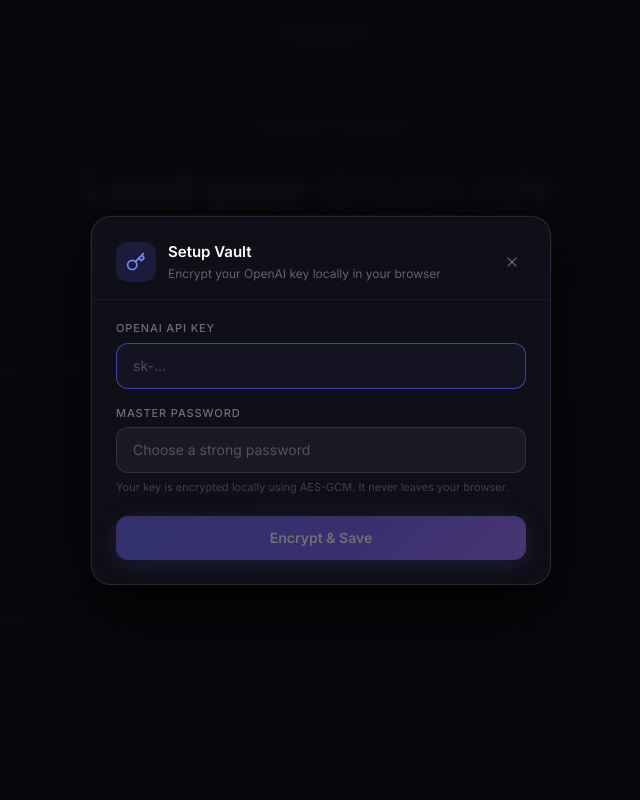
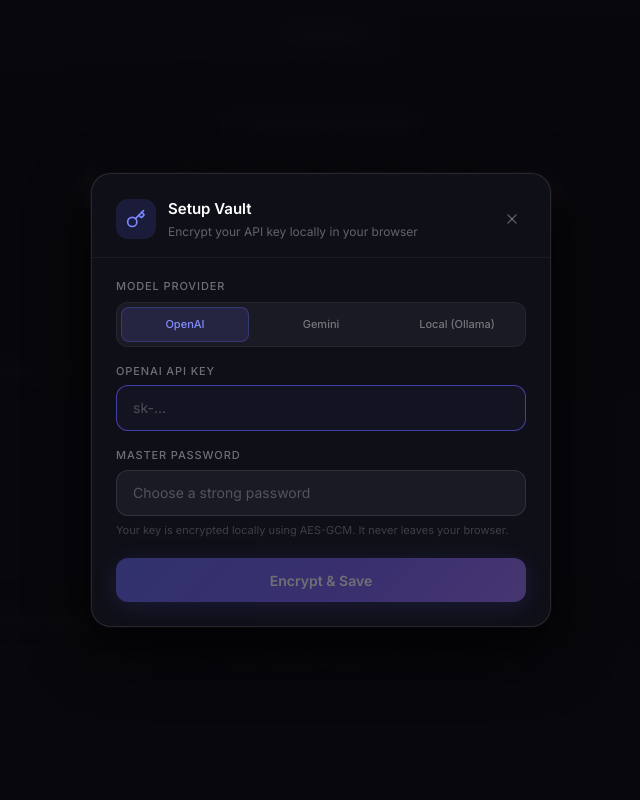
Before and after one commit to deyvisonpenha/smart_cv_generator, a Next.js app in the folder frontend/: page / in a window 1280 px wide. Both pictures are taken after a click on the button "Setup Vault". Shown: the top 800 px of the page, without its empty margins (319-959 px from the left). Built offline with nearby package versions, Linux system fonts and the light colour scheme.

Commit message:
feat: Implement multi-model provider selection for AI operations, including per-provider API key management and backend routing.

```diff
--- a/frontend/src/features/interview/InterviewScreen.tsx
+++ b/frontend/src/features/interview/InterviewScreen.tsx
@@ -25,7 +25,7 @@ function TypingIndicator() {
 }
 
 export function InterviewScreen() {
-    const { gaps, addUserAnswer, userAnswers, setGeneratedCV, setStage, setError, cvText, jobDescription, language } = useAppStore();
+    const { gaps, addUserAnswer, userAnswers, setGeneratedCV, setStage, setError, cvText, jobDescription, language, provider } = useAppStore();
     const { getKey } = useVault();
 
     const [currentQuestionIndex, setCurrentQuestionIndex] = useState(0);
@@ -60,15 +60,17 @@ export function InterviewScreen() {
 
     const handleGenerate = async () => {
         try {
+            setError(null);
             setIsGenerating(true);
-            const apiKey = getKey();
+            const apiKey = getKey(provider);
             if (!apiKey) console.warn("Generating without API Key — falling back to Local LLM (Ollama)");
             const result = await ApiClient.generateCV(
                 cvText,
                 jobDescription,
                 userAnswers,
                 apiKey,
-                language
+                language,
+                provider
             );
             setGeneratedCV(result);
             setStage('READY');
--- a/frontend/src/features/vault/VaultSettings.tsx
+++ b/frontend/src/features/vault/VaultSettings.tsx
@@ -2,6 +2,7 @@
 import { useState, useEffect } from 'react';
 import { createPortal } from 'react-dom';
 import { useVault } from '@/hooks/useVault';
+import { useAppStore } from '@/store/useAppStore';
 import { Lock, Unlock, Key, Trash2, ShieldCheck, X } from 'lucide-react';
 
 function cn(...classes: (string | undefined | false)[]) {
@@ -14,13 +15,14 @@ const inputClass = [
 ].join(' ');
 
 export function VaultSettings() {
-    const { isLocked, hasVault, saveKey, unlockVault, clearVault, error, init, isSettingsOpen, setSettingsOpen } = useVault();
+    const { isLocked, hasVault, saveKey, unlockVault, clearVault, error, init, isSettingsOpen, setSettingsOpen, lockVault } = useVault();
+    const { provider, setProvider } = useAppStore();
     const [password, setPassword] = useState('');
     const [apiKey, setApiKey] = useState('');
     const [isSetupMode, setIsSetupMode] = useState(false);
     const [mounted, setMounted] = useState(false);
 
-    useEffect(() => { init(); }, [init]);
+    useEffect(() => { init(provider); }, [init, provider]);
     useEffect(() => { setMounted(true); }, []);
 
     // Close on Escape
@@ -35,21 +37,34 @@ export function VaultSettings() {
     const close = () => { setSettingsOpen(false); setIsSetupMode(false); };
 
     const handleUnlock = async () => {
-        await unlockVault(password);
+        await unlockVault(password, provider);
         setPassword('');
         close();
     };
 
     const handleSave = async () => {
-        if (!password || !apiKey) return;
-        await saveKey(apiKey, password);
+        // Ollama doesn't need an API key
+        if (!password || (provider !== 'ollama' && !apiKey)) return;
+        const keyToSave = provider === 'ollama' ? 'ollama-placeholder' : apiKey;
+        await saveKey(keyToSave, password, provider);
         setPassword(''); setApiKey('');
         setIsSetupMode(false);
         close();
     };
 
+    const handleClear = () => {
+        clearVault(provider);
+    };
+
     // ── Badge trigger ───────────────────────────────────────────
-    const badge = !hasVault ? (
+    const badge = (provider === 'ollama') ? (
+        <button
+            className="flex items-center gap-1.5 px-3 py-1.5 rounded-full bg-indigo-500/10 border border-indigo-500/30 text-xs font-medium text-indigo-400"
+        >
+            <ShieldCheck className="w-3 h-3" />
+            Local Model
+        </button>
+    ) : !hasVault ? (
         <button
             onClick={open}
             className="flex items-center gap-1.5 px-3 py-1.5 rounded-full bg-white/5 border border-white/10 text-xs font-medium text-white/50 hover:text-white hover:border-white/20 transition-all"
@@ -78,14 +93,22 @@ export function VaultSettings() {
     // ── Modal title / icon ──────────────────────────────────────
     const title = !hasVault ? 'Setup Vault' : isLocked ? 'Unlock Vault' : 'Vault Active';
     const subtitle = !hasVault
-        ? 'Encrypt your OpenAI key locally in your browser'
+        ? 'Encrypt your API key locally in your browser'
         : isLocked
             ? 'Enter your master password to continue'
-            : 'Your API key is active for this session';
+            : 'Your credentials are active for this session';
 
     const TitleIcon = hasVault ? (isLocked ? Lock : Unlock) : Key;
     const iconBg = hasVault ? (isLocked ? 'bg-amber-500/15' : 'bg-emerald-500/15') : 'bg-indigo-500/15';
     const iconColor = hasVault ? (isLocked ? 'text-amber-400' : 'text-emerald-400') : 'text-indigo-400';
+
+    const providerOptions = [
+        { id: 'openai', label: 'OpenAI', placeholder: 'sk-...' },
+        { id: 'gemini', label: 'Gemini', placeholder: 'AIza...' },
+        { id: 'ollama', label: 'Local (Ollama)', placeholder: '' },
+    ];
+
+    const activeOption = providerOptions.find(o => o.id === provider) || providerOptions[0];
 
     // ── Modal (portal) ──────────────────────────────────────────
     const modal = isSettingsOpen && mounted && createPortal(
@@ -150,23 +173,58 @@ export function VaultSettings() {
                 <div style={{ padding: '20px 24px 24px' }}>
                     {!hasVault || isSetupMode ? (
                         <div style={{ display: 'flex', flexDirection: 'column', gap: '16px' }}>
-                            <div style={{ display: 'flex', flexDirection: 'column', gap: '6px' }}>
-                                <label style={{ fontSize: '11px', fontWeight: 500, color: 'rgba(255,255,255,0.4)', textTransform: 'uppercase', letterSpacing: '0.08em' }}>OpenAI API Key</label>
-                                <input className={inputClass} type="password" placeholder="sk-..." value={apiKey} onChange={e => setApiKey(e.target.value)} autoFocus />
+                            {/* Provider Selector */}
+                            <div style={{ display: 'flex', flexDirection: 'column', gap: '8px' }}>
+                                <label style={{ fontSize: '11px', fontWeight: 500, color: 'rgba(255,255,255,0.4)', textTransform: 'uppercase', letterSpacing: '0.08em' }}>Model Provider</label>
+                                <div style={{ display: 'grid', gridTemplateColumns: 'repeat(3, 1fr)', gap: '8px', padding: '4px', background: '#1a1a24', borderRadius: '12px', border: '1px solid rgba(255,255,255,0.05)' }}>
+                                    {providerOptions.map(opt => (
+                                        <button
+                                            key={opt.id}
+                                            onClick={() => setProvider(opt.id)}
+                                            style={{
+                                                padding: '8px 4px',
+                                                borderRadius: '8px',
+                                                fontSize: '11px',
+                                                fontWeight: 500,
+                                                cursor: 'pointer',
+                                                transition: 'all 0.2s',
+                                                background: provider === opt.id ? 'rgba(99,102,241,0.15)' : 'transparent',
+                                                color: provider === opt.id ? '#818cf8' : 'rgba(255,255,255,0.4)',
+                                                border: '1px solid',
+                                                borderColor: provider === opt.id ? 'rgba(99,102,241,0.3)' : 'transparent',
+                                            }}
+                                        >
+                                            {opt.label}
+                                        </button>
+                                    ))}
+                                </div>
                             </div>
+
+                            {provider !== 'ollama' && (
+                                <div style={{ display: 'flex', flexDirection: 'column', gap: '6px' }}>
+                                    <label style={{ fontSize: '11px', fontWeight: 500, color: 'rgba(255,255,255,0.4)', textTransform: 'uppercase', letterSpacing: '0.08em' }}>{activeOption.label} API Key</label>
+                                    <input className={inputClass} type="password" placeholder={activeOption.placeholder} value={apiKey} onChange={e => setApiKey(e.target.value)} autoFocus />
+                                </div>
+                            )}
+
                             <div style={{ display: 'flex', flexDirection: 'column', gap: '6px' }}>
                                 <label style={{ fontSize: '11px', fontWeight: 500, color: 'rgba(255,255,255,0.4)', textTransform: 'uppercase', letterSpacing: '0.08em' }}>Master Password</label>
                                 <input className={inputClass} type="password" placeholder="Choose a strong password" value={password} onChange={e => setPassword(e.target.value)} onKeyDown={e => e.key === 'Enter' && handleSave()} />
-                                <p style={{ fontSize: '11px', color: 'rgba(255,255,255,0.2)', lineHeight: 1.5, margin: 0 }}>Your key is encrypted locally using AES-GCM. It never leaves your browser.</p>
+                                <p style={{ fontSize: '11px', color: 'rgba(255,255,255,0.2)', lineHeight: 1.5, margin: 0 }}>
+                                    {provider === 'ollama'
+                                        ? 'Access local model with a secondary safeguard.'
+                                        : 'Your key is encrypted locally using AES-GCM. It never leaves your browser.'}
+                                </p>
                             </div>
+
                             <div style={{ display: 'flex', gap: '10px', paddingTop: '4px' }}>
                                 <button
                                     onClick={handleSave}
-                                    disabled={!password || !apiKey}
+                                    disabled={!password || (provider !== 'ollama' && !apiKey)}
                                     className="btn-primary"
-                                    style={{ flex: 1, height: '44px', borderRadius: '12px', border: 'none', color: '#fff', fontSize: '14px', fontWeight: 600, cursor: (!password || !apiKey) ? 'not-allowed' : 'pointer', opacity: (!password || !apiKey) ? 0.4 : 1 }}
+                                    style={{ flex: 1, height: '44px', borderRadius: '12px', border: 'none', color: '#fff', fontSize: '14px', fontWeight: 600, cursor: (!password || (provider !== 'ollama' && !apiKey)) ? 'not-allowed' : 'pointer', opacity: (!password || (provider !== 'ollama' && !apiKey)) ? 0.4 : 1 }}
                                 >
-                                    Encrypt &amp; Save
+                                    {provider === 'ollama' ? 'Save Settings' : 'Encrypt & Save'}
                                 </button>
                                 {hasVault && (
                                     <button
@@ -180,6 +238,34 @@ export function VaultSettings() {
                         </div>
                     ) : isLocked ? (
                         <div style={{ display: 'flex', flexDirection: 'column', gap: '16px' }}>
+                            {/* In Lock Mode, we display which provider it applies to if already known, or allow switching if it affects session */}
+                            <div style={{ display: 'flex', flexDirection: 'column', gap: '8px' }}>
+                                <label style={{ fontSize: '11px', fontWeight: 500, color: 'rgba(255,255,255,0.4)', textTransform: 'uppercase', letterSpacing: '0.08em' }}>Provider</label>
+                                <div style={{ display: 'flex', gap: '8px' }}>
+                                    {providerOptions.map(opt => (
+                                        <button
+                                            key={opt.id}
+                                            onClick={() => setProvider(opt.id)}
+                                            style={{
+                                                flex: 1,
+                                                padding: '8px 4px',
+                                                borderRadius: '8px',
+                                                fontSize: '10px',
+                                                fontWeight: 500,
+                                                cursor: 'pointer',
+                                                transition: 'all 0.2s',
+                                                background: provider === opt.id ? 'rgba(99,102,241,0.15)' : 'rgba(255,255,255,0.03)',
+                                                color: provider === opt.id ? '#818cf8' : 'rgba(255,255,255,0.3)',
+                                                border: '1px solid',
+                                                borderColor: provider === opt.id ? 'rgba(99,102,241,0.3)' : 'rgba(255,255,255,0.05)',
+                                            }}
+                                        >
+                                            {opt.label}
+                                        </button>
+                                    ))}
+                                </div>
+                            </div>
+
                             <div style={{ display: 'flex', flexDirection: 'column', gap: '6px' }}>
                                 <label style={{ fontSize: '11px', fontWeight: 500, color: 'rgba(255,255,255,0.4)', textTransform: 'uppercase', letterSpacing: '0.08em' }}>Master Password</label>
                                 <input className={inputClass} type="password" placeholder="Enter your master password" value={password} onChange={e => setPassword(e.target.value)} onKeyDown={e => e.key === 'Enter' && handleUnlock()} autoFocus />
@@ -200,7 +286,7 @@ export function VaultSettings() {
                                     Unlock Vault
                                 </button>
                                 <button
-                                    onClick={clearVault}
+                                    onClick={handleClear}
                                     title="Reset vault (clears saved key)"
                                     style={{ width: '44px', height: '44px', borderRadius: '12px', border: '1px solid rgba(239,68,68,0.2)', background: 'transparent', color: 'rgba(239,68,68,0.5)', cursor: 'pointer', display: 'flex', alignItems: 'center', justifyContent: 'center' }}
                                     onMouseEnter={e => { (e.currentTarget as HTMLButtonElement).style.background = 'rgba(239,68,68,0.08)'; (e.currentTarget as HTMLButtonElement).style.color = '#f87171'; }}
@@ -216,18 +302,18 @@ export function VaultSettings() {
                                 <ShieldCheck size={16} style={{ color: '#34d399', marginTop: 2, flexShrink: 0 }} />
                                 <div>
                                     <p style={{ margin: 0, fontSize: '13px', fontWeight: 500, color: '#34d399' }}>Session Secure</p>
-                                    <p style={{ margin: '4px 0 0', fontSize: '12px', color: 'rgba(52,211,153,0.55)', lineHeight: 1.5 }}>Your API key is decrypted in memory and will be cleared when you reload.</p>
+                                    <p style={{ margin: '4px 0 0', fontSize: '12px', color: 'rgba(52,211,153,0.55)', lineHeight: 1.5 }}>Your {activeOption.label} credentials are active for this session.</p>
                                 </div>
                             </div>
                             <div style={{ display: 'grid', gridTemplateColumns: '1fr 1fr', gap: '10px' }}>
                                 <button
-                                    onClick={() => window.location.reload()}
+                                    onClick={() => lockVault(provider)}
                                     style={{ height: '44px', borderRadius: '12px', border: '1px solid rgba(255,255,255,0.08)', background: 'transparent', color: 'rgba(255,255,255,0.5)', fontSize: '14px', cursor: 'pointer' }}
                                 >
                                     Lock Vault
                                 </button>
                                 <button
-                                    onClick={clearVault}
+                                    onClick={handleClear}
                                     style={{ height: '44px', borderRadius: '12px', border: '1px solid rgba(239,68,68,0.15)', background: 'transparent', color: 'rgba(239,68,68,0.6)', fontSize: '14px', cursor: 'pointer' }}
                                 >
                                     Reset Key
--- a/frontend/src/store/useAppStore.ts
+++ b/frontend/src/store/useAppStore.ts
@@ -9,6 +9,7 @@ interface AppState {
     userAnswers: UserAnswer[];
     generatedCV: CVGenerationResponse | null;
     language: string;
+    provider: string;
     error: string | null;
 
     // Actions
@@ -19,6 +20,7 @@ interface AppState {
     addUserAnswer: (answer: UserAnswer) => void;
     setGeneratedCV: (result: CVGenerationResponse) => void;
     setLanguage: (lang: string) => void;
+    setProvider: (provider: string) => void;
     setError: (error: string | null) => void;
     reset: () => void;
 }
@@ -31,6 +33,7 @@ export const useAppStore = create<AppState>((set) => ({
     userAnswers: [],
     generatedCV: null,
     language: 'pt-br',
+    provider: 'openai',
     error: null,
 
     setStage: (stage) => set({ stage }),
@@ -41,6 +44,7 @@ export const useAppStore = create<AppState>((set) => ({
         set((state) => ({ userAnswers: [...state.userAnswers, answer] })),
     setGeneratedCV: (result) => set({ generatedCV: result }),
     setLanguage: (language) => set({ language }),
+    setProvider: (provider) => set({ provider }),
     setError: (error) => set({ error }),
     reset: () =>
         set({
@@ -51,6 +55,7 @@ export const useAppStore = create<AppState>((set) => ({
             userAnswers: [],
             generatedCV: null,
             language: 'en',
+            provider: 'openai',
             error: null,
         }),
 }));
--- a/frontend/src/store/useVaultStore.ts
+++ b/frontend/src/store/useVaultStore.ts
@@ -8,21 +8,21 @@ interface VaultState {
     error: string | null;
 
     // Actions
-    init: () => void;
-    saveKey: (apiKey: string, password: string) => Promise<void>;
-    unlockVault: (password: string) => Promise<boolean>;
-    getKey: () => string | null;
-    clearVault: () => void;
-    lockVault: () => void;
+    init: (provider: string) => void;
+    saveKey: (apiKey: string, password: string, provider: string) => Promise<void>;
+    unlockVault: (password: string, provider: string) => Promise<boolean>;
+    getKey: (provider: string) => string | null;
+    clearVault: (provider: string) => void;
+    lockVault: (provider: string) => void;
     setSettingsOpen: (open: boolean) => void;
 }
 
-const STORAGE_KEY = 'smartcv_vault';
+const getStorageKey = (provider: string) => `smartcv_vault_${provider}`;
 const CACHE_DURATION_MS = 1000 * 60 * 30; // 30 minutes
 
-// Secure memory storage (outside Zustand state to prevent exposure in devtools)
-let memoryKey: string | null = null;
-let memoryExpiration: number | null = null;
+// Secure memory storage per provider
+let memoryKeys: Record<string, string | null> = {};
+let memoryExpirations: Record<string, number | null> = {};
 
 export const useVaultStore = create<VaultState>((set, get) => ({
     isLocked: true,
@@ -30,21 +30,22 @@ export const useVaultStore = create<VaultState>((set, get) => ({
     isSettingsOpen: false,
     error: null,
 
-    init: () => {
+    init: (provider: string) => {
         if (typeof window !== 'undefined') {
-            const hasVault = !!localStorage.getItem(STORAGE_KEY);
-            set({ hasVault });
+            const hasVault = !!localStorage.getItem(getStorageKey(provider));
+            const isLocked = !memoryKeys[provider];
+            set({ hasVault, isLocked });
         }
     },
 
-    saveKey: async (apiKey, password) => {
+    saveKey: async (apiKey, password, provider) => {
         try {
             set({ error: null });
             const encrypted = await encryptSecret(apiKey, password);
-            localStorage.setItem(STORAGE_KEY, JSON.stringify(encrypted));
+            localStorage.setItem(getStorageKey(provider), JSON.stringify(encrypted));
 
-            memoryKey = apiKey;
-            memoryExpiration = Date.now() + CACHE_DURATION_MS;
+            memoryKeys[provider] = apiKey;
+            memoryExpirations[provider] = Date.now() + CACHE_DURATION_MS;
 
             set({ hasVault: true, isLocked: false });
         } catch (e) {
@@ -53,12 +54,12 @@ export const useVaultStore = create<VaultState>((set, get) => ({
         }
     },
 
-    unlockVault: async (password) => {
+    unlockVault: async (password, provider) => {
         try {
             set({ error: null });
-            const stored = localStorage.getItem(STORAGE_KEY);
+            const stored = localStorage.getItem(getStorageKey(provider));
             if (!stored) {
-                set({ error: 'No vault found.' });
+                set({ error: 'No vault found for this provider.' });
                 return false;
             }
 
@@ -67,39 +68,37 @@ export const useVaultStore = create<VaultState>((set, get) => ({
 
             if (!decryptedKey) throw new Error("Decrypted empty key");
 
-            memoryKey = decryptedKey;
-            memoryExpiration = Date.now() + CACHE_DURATION_MS;
+            memoryKeys[provider] = decryptedKey;
+            memoryExpirations[provider] = Date.now() + CACHE_DURATION_MS;
 
             set({ isLocked: false, error: null });
             return true;
         } catch (e) {
-            memoryKey = null;
+            memoryKeys[provider] = null;
             set({ isLocked: true, error: 'Incorrect password.' });
             return false;
         }
     },
 
-    getKey: () => {
-        const { isLocked } = get();
-        if (isLocked) return null;
-        if (memoryKey && memoryExpiration && Date.now() > memoryExpiration) {
+    getKey: (provider: string) => {
+        if (memoryKeys[provider] && memoryExpirations[provider] && Date.now() > (memoryExpirations[provider] || 0)) {
             // Expired key safety check
-            get().lockVault();
+            get().lockVault(provider);
             return null;
         }
-        return memoryKey;
+        return memoryKeys[provider] || null;
     },
 
-    lockVault: () => {
-        memoryKey = null;
-        memoryExpiration = null;
+    lockVault: (provider: string) => {
+        memoryKeys[provider] = null;
+        memoryExpirations[provider] = null;
         set({ isLocked: true });
     },
 
-    clearVault: () => {
-        localStorage.removeItem(STORAGE_KEY);
-        memoryKey = null;
-        memoryExpiration = null;
+    clearVault: (provider: string) => {
+        localStorage.removeItem(getStorageKey(provider));
+        memoryKeys[provider] = null;
+        memoryExpirations[provider] = null;
         set({ hasVault: false, isLocked: true, error: null });
     },
 
```
Also changed, not shown: frontend/src/app/page.tsx (+5 -3 lines), frontend/src/lib/api/client.ts (+14 -9 lines), 2 other files (tests, documents, lock files or other folders).
